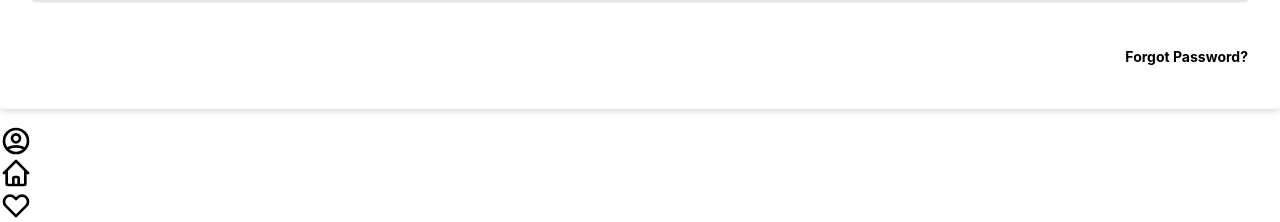
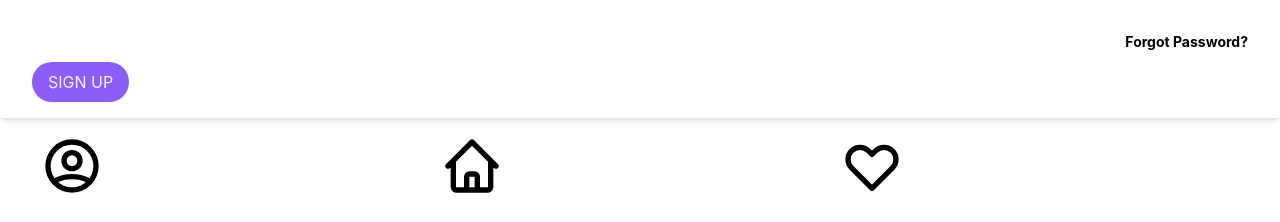
Before and after one commit to chris-kck/bugzGalore, a React (Create React App) app: page / in a window 1280 px wide. Shown: the part 578-800 px from the top of the page. Built offline with nearby package versions, Linux system fonts and the light colour scheme.

Commit message:
buttons added and icons

```diff
--- a/package.json
+++ b/package.json
@@ -7,6 +7,7 @@
     "@testing-library/jest-dom": "^5.11.9",
     "@testing-library/react": "^11.2.5",
     "@testing-library/user-event": "^12.8.3",
+    "craco": "^0.0.3",
     "react": "^17.0.1",
     "react-dom": "^17.0.1",
     "react-router-bootstrap": "^0.25.0",
--- a/src/Footer.css
+++ /dev/null
@@ -1,3 +0,0 @@
-.div{
-  background: black;
-}
--- a/src/Footer.js
+++ b/src/components/Footer.js
@@ -1,20 +1,25 @@
 import React from 'react'
-import './Footer.css';
+
 
 function Footer() {
   return (
-    <div>
-      <svg width="32" height="32" xmlns="http://www.w3.org/2000/svg" fill="none" viewBox="0 0 24 24" stroke="currentColor">
+    <div class="py-0 px-10 h-6 grid grid-col-3 grid-flow-col " >
+
+          <button>
+      <svg width="64" height="64" xmlns="http://www.w3.org/2000/svg" fill="none" viewBox="0 0 24 24" stroke="currentColor">
     <path strokeLinecap="round" strokeLinejoin="round" strokeWidth={2} d="M5.121 17.804A13.937 13.937 0 0112 16c2.5 0 4.847.655 6.879 1.804M15 10a3 3 0 11-6 0 3 3 0 016 0zm6 2a9 9 0 11-18 0 9 9 0 0118 0z" />
   </svg>
-
-    <svg width="32" height="32" xmlns="http://www.w3.org/2000/svg" fill="none" viewBox="0 0 24 24" stroke="currentColor">
+  </button>
+  <button>
+    <svg width="64" height="64" xmlns="http://www.w3.org/2000/svg" fill="none" viewBox="0 0 24 24" stroke="currentColor">
     <path stroke-linecap="round" stroke-linejoin="round" stroke-width="2" d="M3 12l2-2m0 0l7-7 7 7M5 10v10a1 1 0 001 1h3m10-11l2 2m-2-2v10a1 1 0 01-1 1h-3m-6 0a1 1 0 001-1v-4a1 1 0 011-1h2a1 1 0 011 1v4a1 1 0 001 1m-6 0h6" />
     </svg>
-
-    <svg width="32" height="32" xmlns="http://www.w3.org/2000/svg" fill="none" viewBox="0 0 24 24" stroke="currentColor">
+    </button>
+    <button>
+    <svg width="64" height="64" xmlns="http://www.w3.org/2000/svg" fill="none" viewBox="0 0 24 24" stroke="currentColor">
     <path strokeLinecap="round" strokeLinejoin="round" strokeWidth={2} d="M4.318 6.318a4.5 4.5 0 000 6.364L12 20.364l7.682-7.682a4.5 4.5 0 00-6.364-6.364L12 7.636l-1.318-1.318a4.5 4.5 0 00-6.364 0z" />
   </svg>
+  </button>
     </div>
   )
 }
--- a/src/LogIn.js
+++ b/src/components/LogIn.js
@@ -27,6 +27,10 @@ function LogIn() {
         Forgot Password?
       </a>
     </div>
+    <div class="py-0 px-10 h-6 grid gid-col-3 grid-flow-col">
+    <button class="uppercase px-4 py-2 rounded-full bg-purple-500 text-blue-50 max-w-max shadow-sm hover:shadow-lg">Sign In</button>
+    <button class="uppercase px-4 py-2 rounded-full bg-purple-500 text-blue-50 max-w-max shadow-sm hover:shadow-lg">Sign Up</button>
+    </div>
 </div>
     </div>
   )
--- a/src/SignUp.js
+++ b/src/components/SignUp.js
@@ -42,7 +42,12 @@ function SignUp() {
         Forgot Password?
       </a>
     </div>
-      </div>
+
+    <div class="py-0 px-0 h-6 grid gid-col-3 grid-flow-col">
+
+    <button class=" justify-center uppercase px-4 py-2 rounded-full bg-purple-500 text-blue-50 max-w-max shadow-sm hover:shadow-lg">Sign Up</button>
+    </div>
+    </div>
     </div>
   )
 }
```
Also changed, not shown: src/App.js (+4 -4 lines), src/components/Card.js (renamed from src/Card.js), src/components/Landing.js (renamed from src/Landing.js), 1 other file (tests, documents, lock files or other folders).
